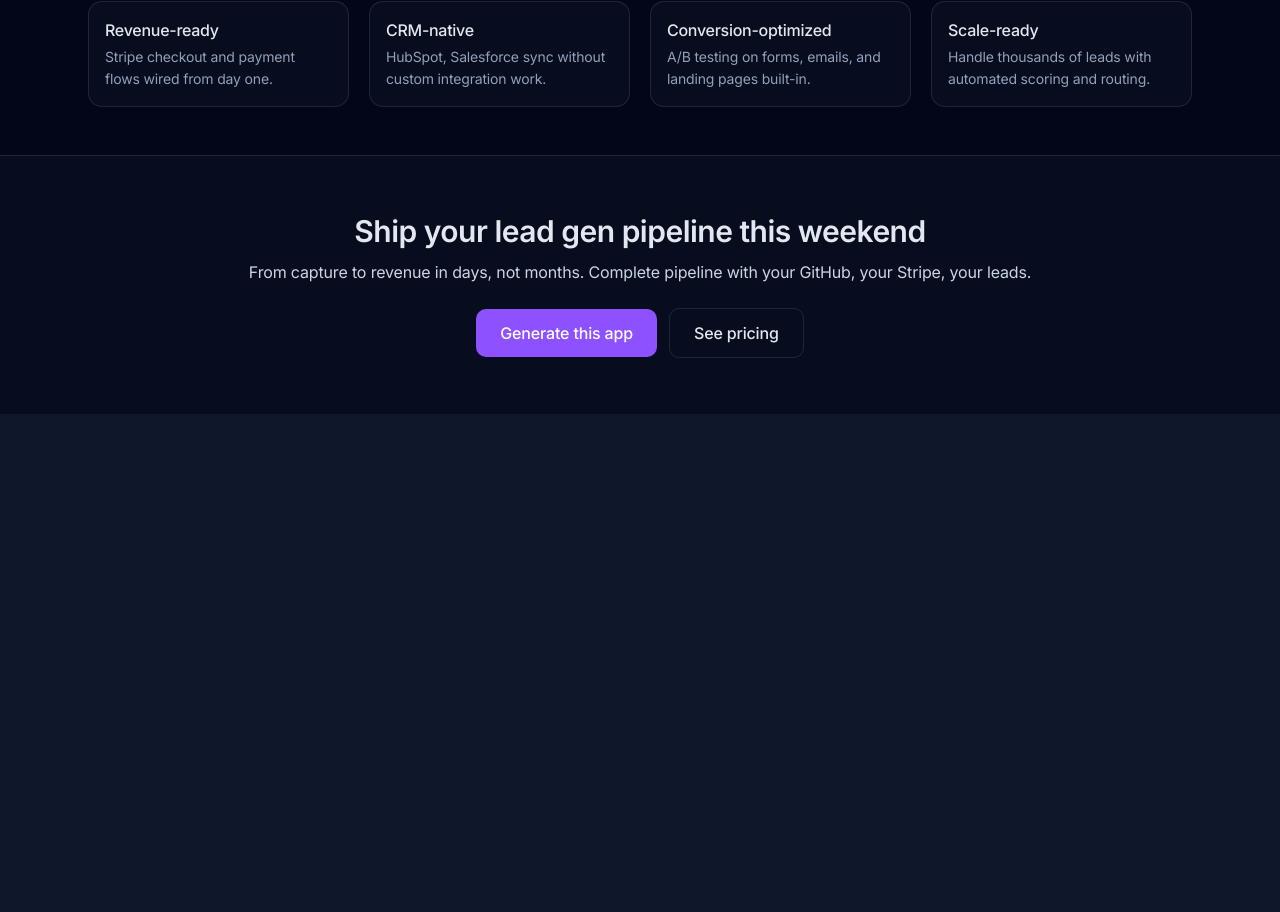
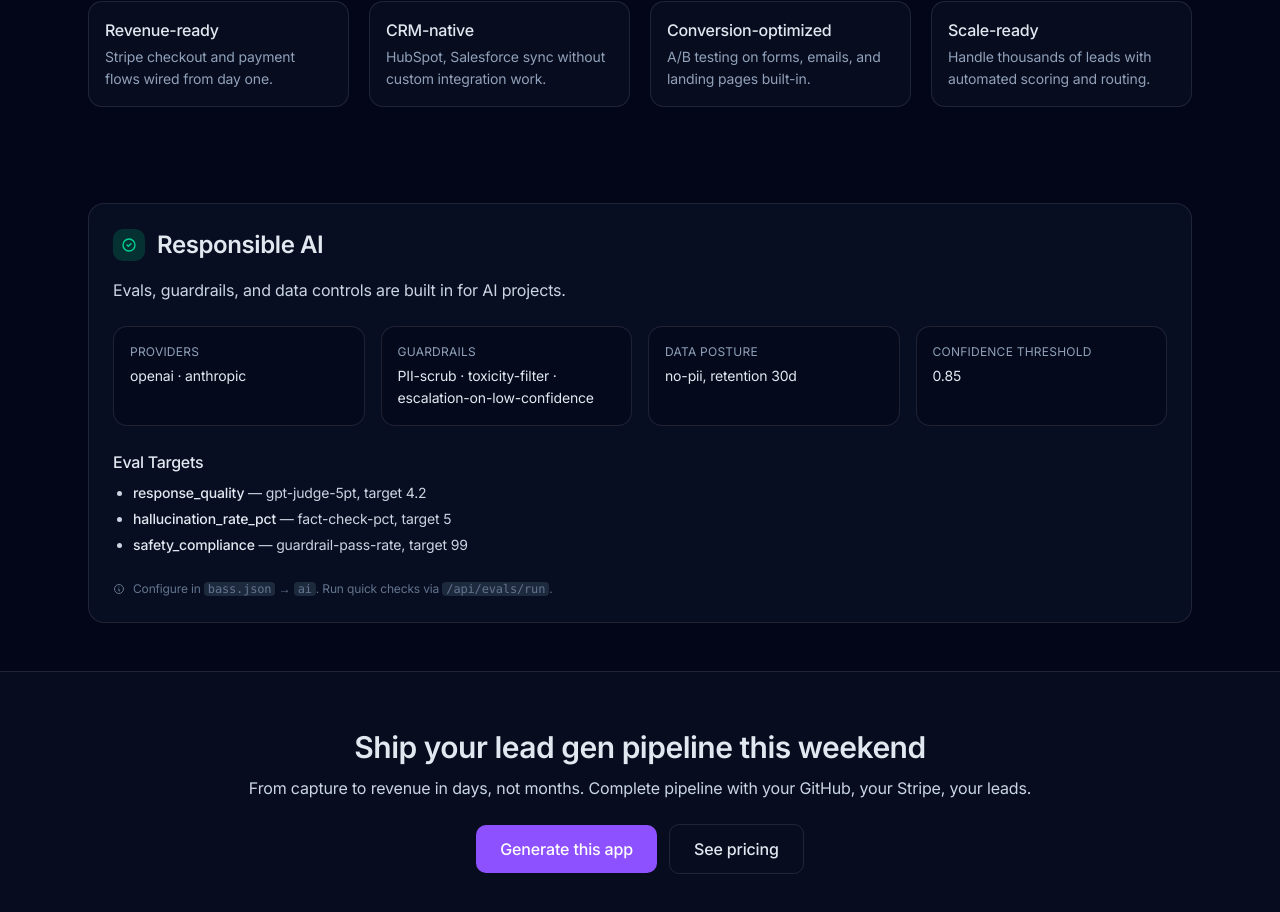
Before and after one commit to buildaistartups/buildaistartups.com, a Next.js app: page /vertical/ai-leadgen in a window 1280 px wide. Shown: the part 1414-2326 px from the top of the page. Before the commit the page ends 1828 px from the top, so only its background shows below. Built offline with nearby package versions, Linux system fonts and the light colour scheme.

Commit message:
Update BuilderVerticalPage.tsx

```diff
--- a/components/builder/BuilderVerticalPage.tsx
+++ b/components/builder/BuilderVerticalPage.tsx
@@ -138,6 +138,23 @@ export default function BuilderVerticalPage({ vertical }: { vertical?: Vertical
           ))}
         </div>
       </section>
+
+      {/* Responsible AI Block - For AI verticals only */}
+      <ResponsibleAI enabled={true} ai={{
+        providers: ['openai', 'anthropic'],
+        guardrails: ['PII-scrub', 'toxicity-filter', 'escalation-on-low-confidence'],
+        data: {
+          privacy: 'no-pii',
+          retentionDays: 30,
+          sources: ['docs', 'knowledge-base']
+        },
+        confidenceThreshold: 0.85,
+        evals: [
+          { name: 'response_quality', metric: 'gpt-judge-5pt', target: 4.2 },
+          { name: 'hallucination_rate_pct', metric: 'fact-check-pct', target: 5 },
+          { name: 'safety_compliance', metric: 'guardrail-pass-rate', target: 99 }
+        ]
+      }} />
 
       {/* Final CTA */}
       <section className="border-t border-white/10 bg-slate-900/40 py-14">
@@ -433,6 +450,23 @@ function GeneralBuilderPage() {
         </div>
       </section>
 
+      {/* Responsible AI Block */}
+      <ResponsibleAI enabled={true} ai={{
+        providers: ['openai', 'anthropic'],
+        guardrails: ['PII-scrub', 'toxicity-filter', 'escalation-on-low-confidence'],
+        data: {
+          privacy: 'no-pii',
+          retentionDays: 30,
+          sources: ['docs', 'knowledge-base']
+        },
+        confidenceThreshold: 0.85,
+        evals: [
+          { name: 'response_quality', metric: 'gpt-judge-5pt', target: 4.2 },
+          { name: 'hallucination_rate_pct', metric: 'fact-check-pct', target: 5 },
+          { name: 'safety_compliance', metric: 'guardrail-pass-rate', target: 99 }
+        ]
+      }} />
+
       {/* Quality Gates - simplified since we don't have the SVG */}
       <section className="mx-auto max-w-6xl px-6 py-8">
         <h2 className="text-2xl font-semibold mb-6 text-center">Quality Gates System</h2>
@@ -508,7 +542,7 @@ function GeneralBuilderPage() {
   }
   modules:
   - auth: {
-      provider: "email+oauth",
+  provider: "email+oauth",
       roles: ["owner","admin","member"]
     }
   - billing: {
@@ -691,7 +725,7 @@ function GeneralBuilderPage() {
           </div>
           <div>
             <h3 className="text-base font-medium">Is there lock-in?</h3>
-            <p className="mt-1 text-sm text-slate-300">No. Your GitHub, your Vercel, your database, your Stripe—always.</p>
+            <p className="mt-1 text-slim text-slate-300">No. Your GitHub, your Vercel, your database, your Stripe—always.</p>
           </div>
         </div>
       </section>
```
